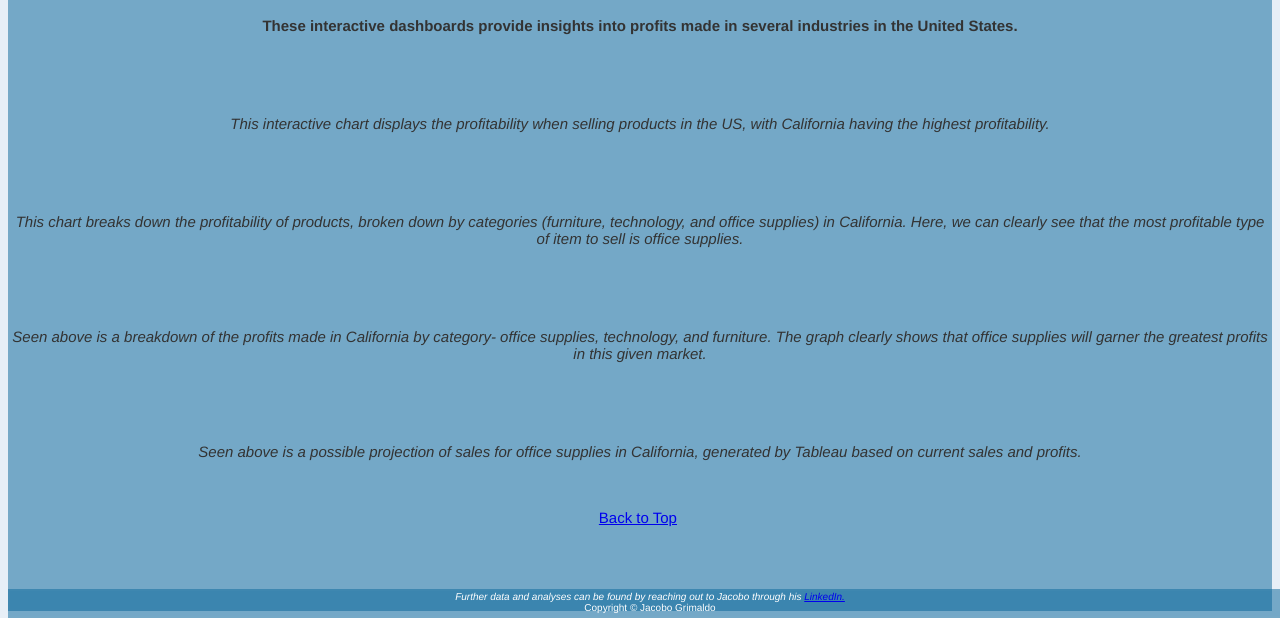
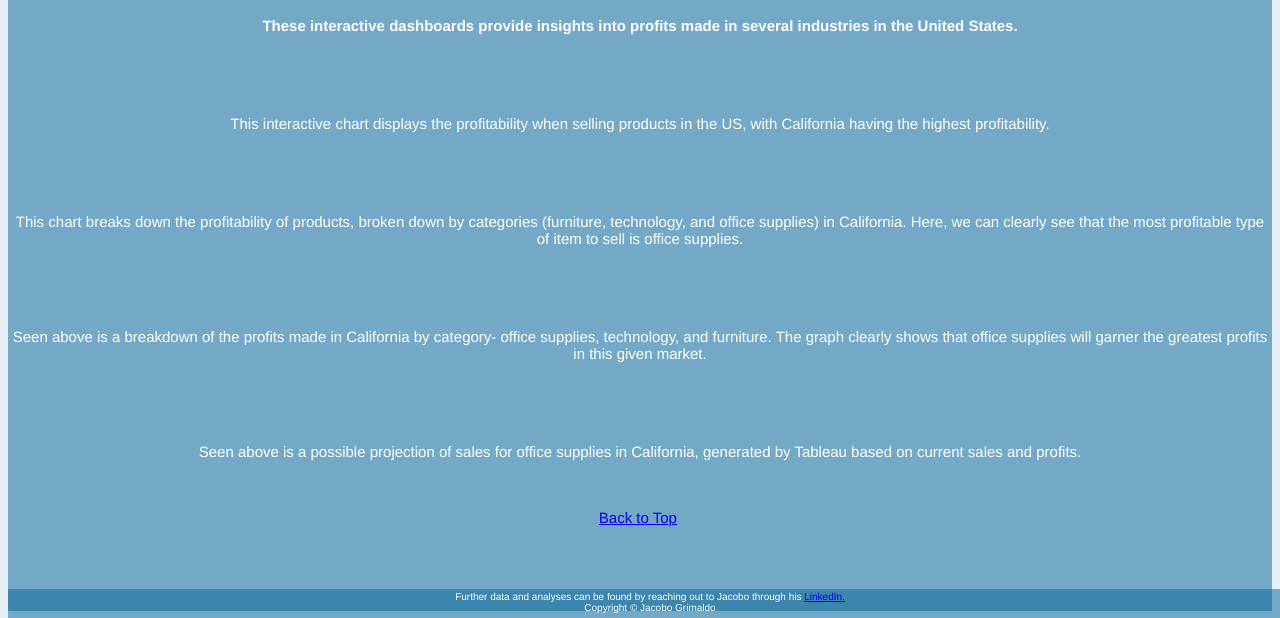
Before and after one commit to possiblenotprobable/thirdtryis201final, a plain HTML site: page html/tableau.html in a window 1280 px wide. Shown: the part 182-800 px from the top of the page. Drawn offline with Linux system fonts and the light colour scheme.

Commit message:
tableau.html

```diff
--- a/html/tableau.html
+++ b/html/tableau.html
@@ -4,8 +4,8 @@
 <html>
     <head>
         <title>Jacobo Grimaldo- Tableau Dashboard</title>
-        <link href="../styles/mystyles.css" type="text/css" rel="stylesheet">
-        <link rel="stylesheet" type="text/css" href="../styles/bootstyles.css">
+        <link href="../styles/bootstyles.css" type="text/css" rel="stylesheet">
+        <!--<link href="../styles/styles.css"  type="text/css" rel="stylesheet">-->
     </head>
     <body class="body">
         <div class="common header">
```
